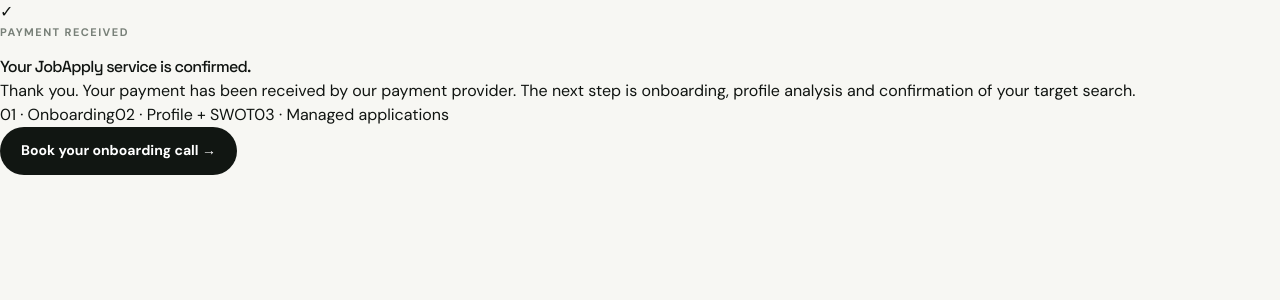
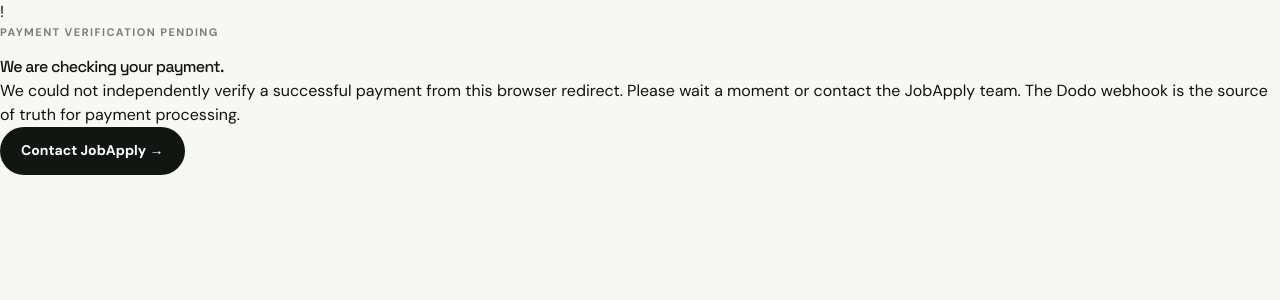
Before and after one commit to supportaff/jobapply, a Next.js app: page /payment-success in a window 1280 px wide. Shown: the top 300 px of the page. Built offline with nearby package versions, Linux system fonts and the light colour scheme.

Commit message:
Verify Dodo payment before showing confirmation

```diff
--- a/app/payment-success/page.tsx
+++ b/app/payment-success/page.tsx
@@ -1,5 +1,22 @@
 import Link from 'next/link'
+import DodoPayments from 'dodopayments'
 
-export default function PaymentSuccess() {
-  return <main className="payment-result"><div className="result-card"><div className="result-icon">✓</div><div className="section-kicker">PAYMENT RECEIVED</div><h1>Your JobApply service is confirmed.</h1><p>Thank you. Your payment has been received by our payment provider. The next step is onboarding, profile analysis and confirmation of your target search.</p><div className="result-steps"><span>01 · Onboarding</span><span>02 · Profile + SWOT</span><span>03 · Managed applications</span></div><Link className="btn btn-dark" href="/#book-call">Book your onboarding call →</Link></div></main>
+export const dynamic = 'force-dynamic'
+
+export default async function PaymentSuccess({ searchParams }: { searchParams: Promise<{ payment_id?: string; status?: string }> }) {
+  const params = await searchParams
+  const paymentId = params.payment_id
+  let paid = false
+
+  if (paymentId && process.env.DODO_PAYMENTS_API_KEY) {
+    try {
+      const client = new DodoPayments({ bearerToken: process.env.DODO_PAYMENTS_API_KEY, environment: process.env.DODO_PAYMENTS_ENVIRONMENT || 'test_mode' })
+      const payment = await client.payments.retrieve(paymentId)
+      paid = payment.status === 'succeeded'
+    } catch (error) {
+      console.error('Unable to verify Dodo payment:', error)
+    }
+  }
+
+  return <main className="payment-result"><div className="result-card">{paid ? <><div className="result-icon">✓</div><div className="section-kicker">PAYMENT VERIFIED</div><h1>Your JobApply service is confirmed.</h1><p>Your Dodo payment has been independently verified. The next step is onboarding, profile analysis and confirmation of your target search.</p><div className="result-steps"><span>01 · Onboarding</span><span>02 · Profile + SWOT</span><span>03 · Managed applications</span></div><Link className="btn btn-dark" href="/#book-call">Book your onboarding call →</Link></> : <><div className="result-icon muted">!</div><div className="section-kicker">PAYMENT VERIFICATION PENDING</div><h1>We are checking your payment.</h1><p>We could not independently verify a successful payment from this browser redirect. Please wait a moment or contact the JobApply team. The Dodo webhook is the source of truth for payment processing.</p><Link className="btn btn-dark" href="/#book-call">Contact JobApply →</Link></>}</div></main>
 }
```
